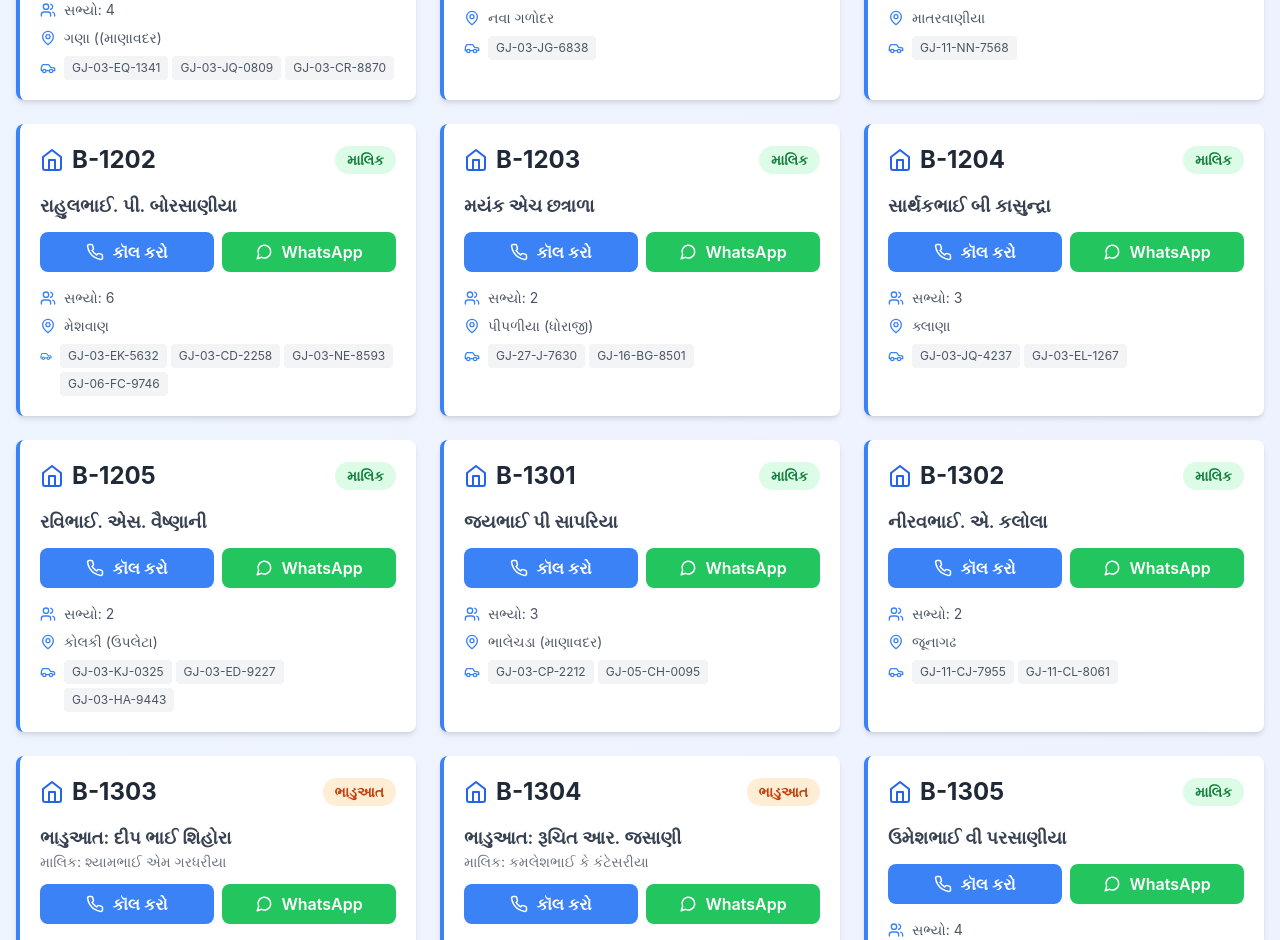
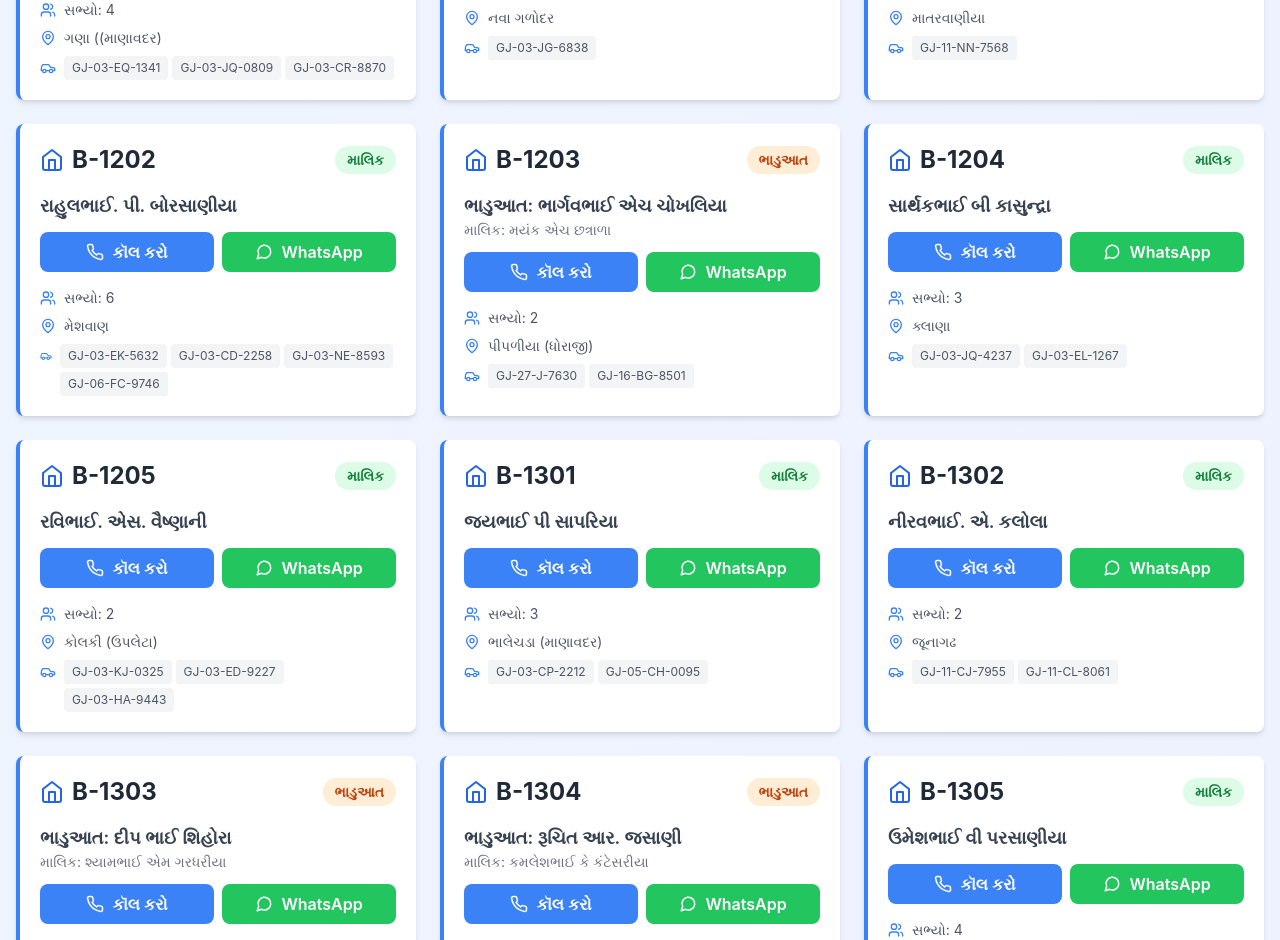
Before and after one commit to pragnesh-recruiter/hilton-empire-directory, a React (Vite) app: page / in a window 1280 px wide. Shown: the part 5386-6326 px from the top of the page. Built offline with nearby package versions, Linux system fonts and the light colour scheme.

Commit message:
Update App.jsx
Type error change

```diff
--- a/src/App.jsx
+++ b/src/App.jsx
@@ -733,7 +733,7 @@ const apartmentsData = [
     "flatNo": "B-1203",
     "ownerName": "મયંક એચ છત્રાળા",
     "ownerPhone": "7600898343",
-    "type": "માલિક",
+    "type": "ભાડુઆત",
     "tenantName": "ભાર્ગવભાઈ એચ ચોખલિયા",
     "tenantPhone": "9409435180",
     "members": 2,
```
